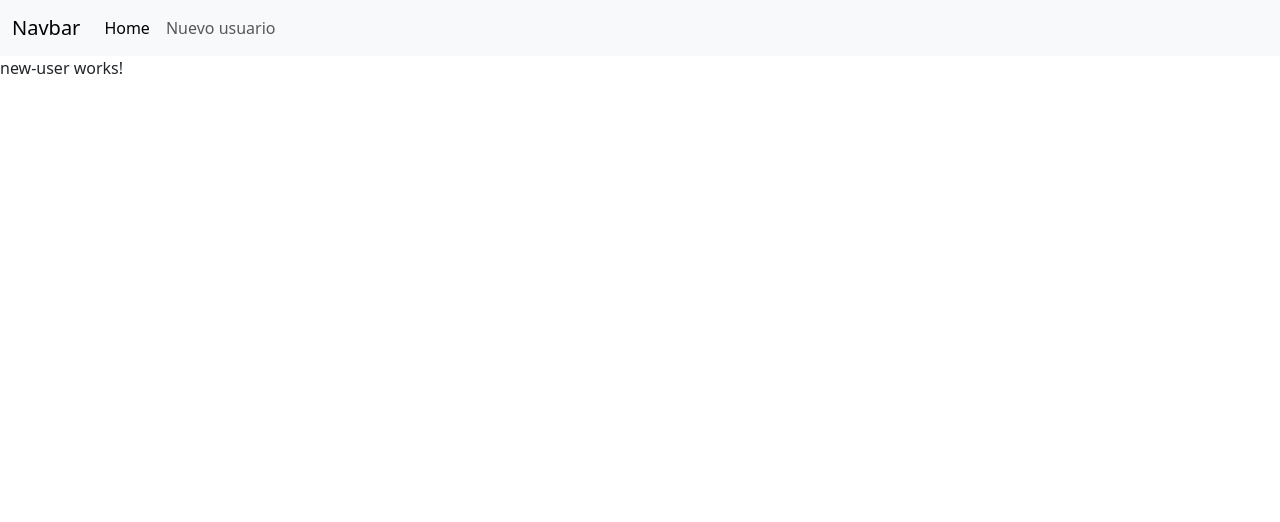
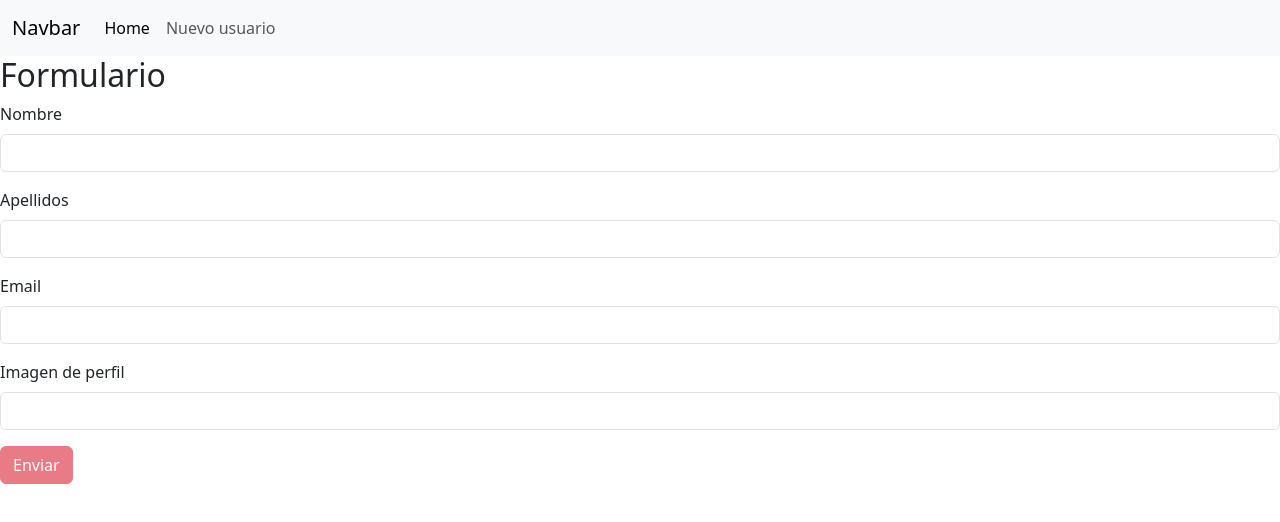
Before and after one commit to An-P27/ProyectoUserCRUD, an Angular app in the folder proyectoUserCRUD/: page /newuser in a window 1280 px wide. Shown: the top 522 px of the page. Built offline with nearby package versions, Linux system fonts and the light colour scheme.

Commit message:
Formulario y validador requerido
He empezado a pintar el formulario de nuevo usuario con los validadores de campo requerido.

```diff
--- a/proyectoUserCRUD/src/app/app.component.html
+++ b/proyectoUserCRUD/src/app/app.component.html
@@ -3,4 +3,5 @@
 </header>
 <main>
   <router-outlet />
+  <!-- <ngx-sonner-toaster /> -->
 </main>
--- a/proyectoUserCRUD/src/app/app.component.ts
+++ b/proyectoUserCRUD/src/app/app.component.ts
@@ -1,10 +1,11 @@
 import { Component } from '@angular/core';
 import { RouterOutlet } from '@angular/router';
 import { NavComponent } from './shared/nav/nav.component';
+// import { NgxSonnerToaster } from 'ngx-sonner';
 
 @Component({
   selector: 'app-root',
-  imports: [RouterOutlet, NavComponent],
+  imports: [RouterOutlet, NavComponent /*NgxSonnerToaster*/],
   templateUrl: './app.component.html',
   styleUrl: './app.component.css',
 })
--- a/proyectoUserCRUD/src/app/pages/home/home.component.html
+++ b/proyectoUserCRUD/src/app/pages/home/home.component.html
@@ -1,3 +1,9 @@
-@for(user of arrUsers; track user._id){
-<app-card-user [myUser]="user"></app-card-user>
-}
+<section>
+  <div class="row">
+    @for(user of arrUsers; track user._id){
+    <article class="col-12 col-md-6 col-lg-3">
+      <app-card-user [myUser]="user"></app-card-user>
+    </article>
+    }
+  </div>
+</section>
--- a/proyectoUserCRUD/src/app/pages/new-user/new-user.component.html
+++ b/proyectoUserCRUD/src/app/pages/new-user/new-user.component.html
@@ -1 +1,47 @@
-<p>new-user works!</p>
+<section>
+  <h2>Formulario</h2>
+  <form [formGroup]="userForm" (ngSubmit)="getDataForm()">
+    <div class="mb-3">
+      <label class="form-label" for="first_name">Nombre</label>
+      <input
+        class="form-control"
+        type="text"
+        id="first_name"
+        formControlName="first_name"
+      />
+    </div>
+    <div class="mb-3">
+      <label class="form-label" for="last_name">Apellidos</label>
+      <input
+        class="form-control"
+        type="text"
+        id="last_name"
+        formControlName="last_name"
+      />
+    </div>
+    <div class="mb-3">
+      <label class="form-label" for="email">Email</label>
+      <input
+        class="form-control"
+        type="text"
+        id="email"
+        formControlName="email"
+      />
+    </div>
+    <div class="mb-3">
+      <label class="form-label" for="image">Imagen de perfil</label>
+      <input
+        class="form-control"
+        type="text"
+        id="image"
+        formControlName="image"
+      />
+    </div>
+    <input
+      class="btn btn-danger"
+      type="submit"
+      value="Enviar"
+      [disabled]="userForm.invalid"
+    />
+  </form>
+</section>
--- a/proyectoUserCRUD/src/app/pages/new-user/new-user.component.ts
+++ b/proyectoUserCRUD/src/app/pages/new-user/new-user.component.ts
@@ -1,11 +1,31 @@
 import { Component } from '@angular/core';
+import {
+  FormControl,
+  FormGroup,
+  ReactiveFormsModule,
+  Validators,
+} from '@angular/forms';
 
 @Component({
   selector: 'app-new-user',
-  imports: [],
+  imports: [ReactiveFormsModule],
   templateUrl: './new-user.component.html',
-  styleUrl: './new-user.component.css'
+  styleUrl: './new-user.component.css',
 })
 export class NewUserComponent {
+  userForm: FormGroup;
 
+  constructor() {
+    this.userForm = new FormGroup(
+      {
+        first_name: new FormControl('', [Validators.required]),
+        last_name: new FormControl('', [Validators.required]),
+        email: new FormControl('', [Validators.required]),
+        image: new FormControl('', [Validators.required]),
+      },
+      []
+    );
+  }
+
+  getDataForm() {}
 }
```
